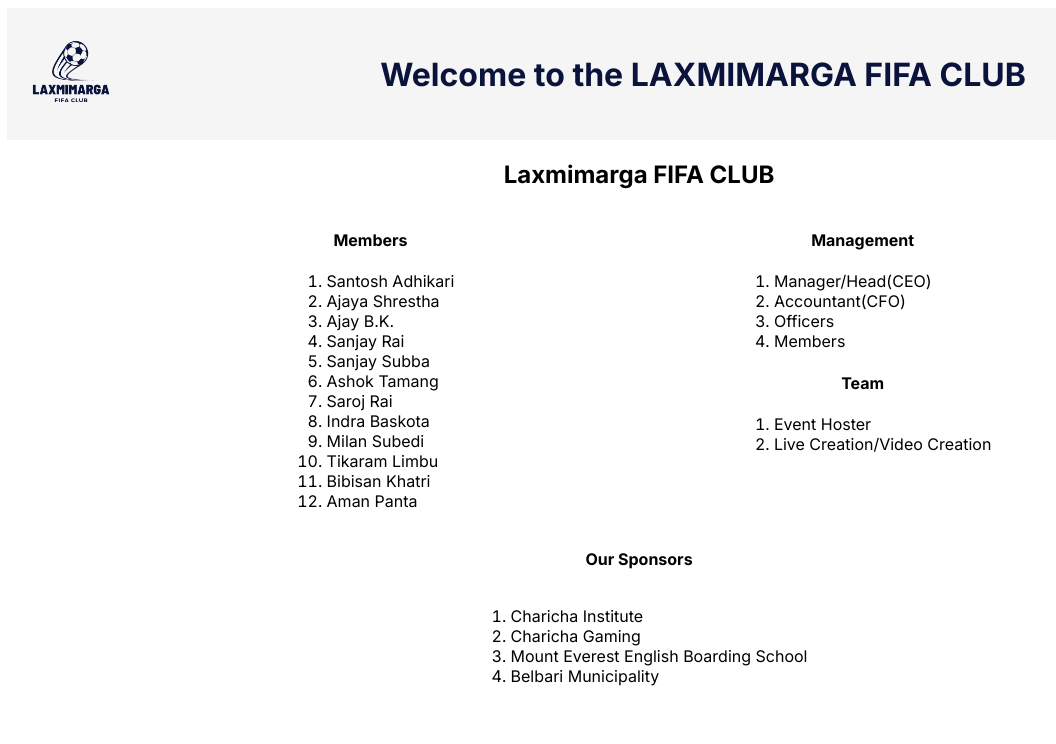
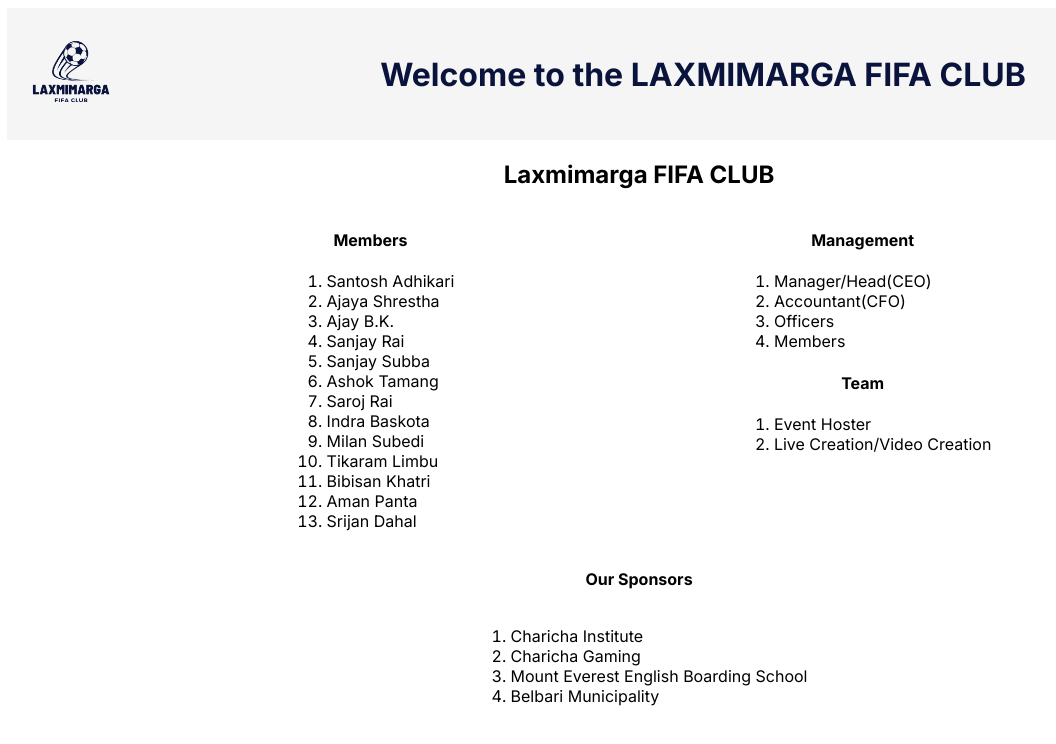
Before and after one commit to UniqueJackal5/fifa_club_lx, a Next.js app: page / in a window 1280 px wide. Shown: the top 744 px of the page, without its empty margins (1-1057 px from the left). Built offline with nearby package versions, Linux system fonts and the light colour scheme.

Commit message:
added a member

```diff
--- a/src/app/page.js
+++ b/src/app/page.js
@@ -37,6 +37,7 @@
               <li>Tikaram Limbu</li>
               <li>Bibisan Khatri</li>
               <li>Aman Panta</li>
+              <li>Srijan Dahal</li>
             </ol>
           </div>
           <div>
```
